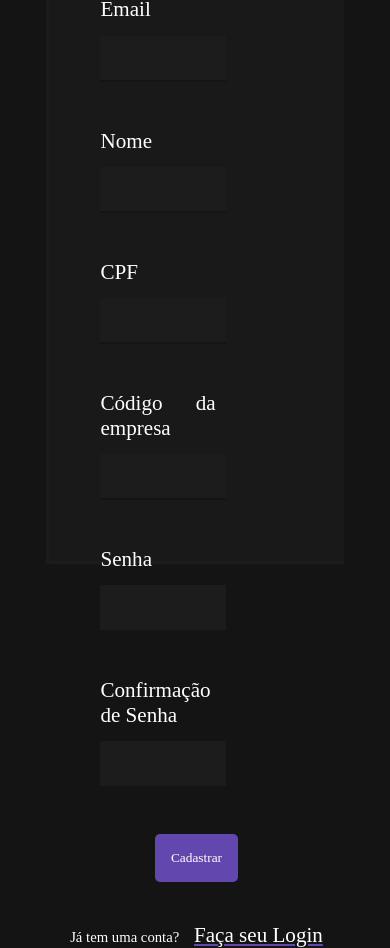
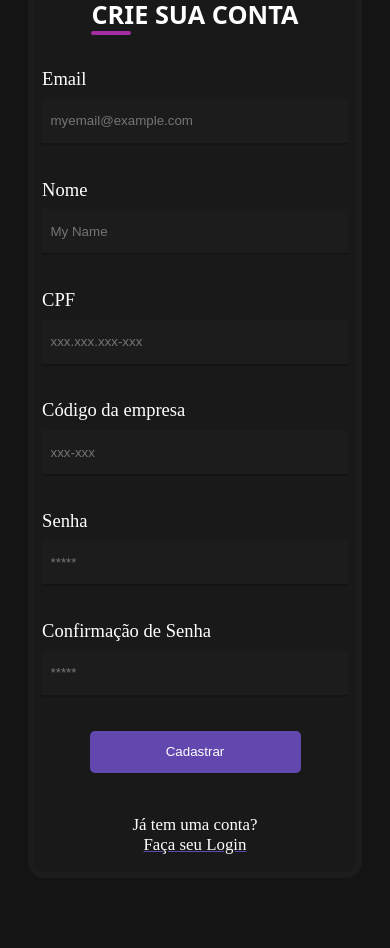
Before and after one commit to PI-Streamoon/streamsecure, a website: page site/public/cadastro.html in a window 390 px wide. Shown: the part 238-1186 px from the top of the page. Drawn offline with Linux system fonts and the light colour scheme; a web font is replaced by a local one.

Commit message:
Finalizando a responsividade do Login/Cadastro

```diff
--- a/site/public/cadastro.html
+++ b/site/public/cadastro.html
@@ -1,13 +1,19 @@
 <!DOCTYPE html>
 <html lang="en">
-
   <head>
-    <meta charset="UTF-8">
-    <meta name="viewport" content="width=device-width, initial-scale=1.0">
+    <meta charset="UTF-8" />
+    <meta name="viewport" content="width=device-width, initial-scale=1.0" />
     <title>Cadastro</title>
-    <link href='https://fonts.googleapis.com/css?family=Amiko' rel='stylesheet'>
-    <link rel="stylesheet" href="css/styleCadastro.css">
-    <link rel="shortcut icon" href="features/img/logo.ico" type="image/x-icon">
+    <link
+      href="https://fonts.googleapis.com/css?family=Amiko"
+      rel="stylesheet"
+    />
+    <link rel="stylesheet" href="css/styleCadastro.css" />
+    <link
+      rel="shortcut icon"
+      href="features/img/logo.ico"
+      type="image/x-icon"
+    />
   </head>
 
   <body>
@@ -15,7 +21,7 @@
       <div id="cadastro">
         <div id="container">
           <div id="imagemLogo">
-                    <img id="logo" src="features/img/logo.png" alt="">
+            <img id="logo" src="features/img/logo.png" alt="" />
           </div>
           <div id="title">
             <h1>CRIE SUA CONTA</h1>
@@ -23,61 +29,75 @@
           </div>
 
           <div class="container-inputs">
-
+            <div class="part-input">
               <div class="inputs">
                 <p>Email</p>
-                        <input type="text" id="emailUsuario">
+                <input type="text" id="emailUsuario" placeholder="myemail@example.com"/>
               </div>
               <div class="inputs">
                 <p>Nome</p>
-                        <input type="text" id="nomeUsuario">
+                <input type="text" id="nomeUsuario" placeholder="My Name"/>
               </div>
+            </div>
+
+            <div class="part-input">
               <div class="inputs">
                 <p>CPF</p>
-                        <input type="text" id="cpfUsuario">
+                <input type="text" id="cpfUsuario" placeholder="xxx.xxx.xxx-xxx" />
               </div>
               <div class="inputs">
                 <p>Código da empresa</p>
-                        <input type="text" id="codEmpresa">
+                <input type="text" id="codEmpresa" placeholder="xxx-xxx"/>
               </div>
+            </div>
+
+            <div class="part-input">
               <div class="inputs">
                 <p>Senha</p>
-                        <input type="text" id="senhaUsuario">
+                <input type="password" id="senhaUsuario" placeholder="*****"/>
               </div>
               <div class="inputs">
                 <p>Confirmação de Senha</p>
-                        <input type="text" id="confSenha">
+                <input type="password" id="confSenha" placeholder="*****"/>
               </div>
 
             </div>
+          </div>
           <button onclick="registerUser()">Cadastrar</button>
-                <p>Já tem uma conta? &nbsp;&nbsp; <a href="">Faça seu Login</a></p>
+          <p class="centralizar">Já tem uma conta?  <a href="./login.html">Faça seu Login</a></p>
         </div>
-            <img id="astronautaImg"
+        <img
+          id="astronautaImg"
           src="features/img/16162432-astronauta-dos-desenhos-animados-planetas-cometa-no-espaco-sideral-vetor 1.png"
-                alt="">
+          alt=""
+        />
       </div>
     </div>
   </body>
-
 </html>
 <script>
-
   function registerUser() {
     var nomeVar = nomeUsuario.value;
     var cpfVar = cpfUsuario.value;
     var codEmpresaVar = codEmpresa.value;
-        var emailVar = emailUsuario.value;//Obrigatório
-        var psswdVar = senhaUsuario.value;//Obrigatório
+    var emailVar = emailUsuario.value; //Obrigatório
+    var psswdVar = senhaUsuario.value; //Obrigatório
     var confPsswdVar = confSenha.value;
 
-        var verif_blank = psswdVar == "" && emailVar == "" && confPsswdVar == "" && nomeVar == "" && cpfVar == "" && codEmpresaVar == "";
+    var verif_blank =
+      psswdVar == "" &&
+      emailVar == "" &&
+      confPsswdVar == "" &&
+      nomeVar == "" &&
+      cpfVar == "" &&
+      codEmpresaVar == "";
     var verif_Psswd = psswdVar != confPsswdVar || confPsswdVar == "";
-        var verif_emailUser = emailVar.indexOf('@') == -1 || emailVar == '';
+    var verif_emailUser = emailVar.indexOf("@") == -1 || emailVar == "";
     var verifCpf = cpfVar.length < 11;
 
     //Verificações
-        if (verif_blank) {//Nenhum campo preenchido
+    if (verif_blank) {
+      //Nenhum campo preenchido
       alert("Todos os campos estão vazios, preencha-os corretamente!");
       return false;
     } else {
@@ -98,32 +118,31 @@
     fetch("/usuarios/cadastrar", {
       method: "POST",
       headers: {
-                "Content-Type": "application/json"
+        "Content-Type": "application/json",
       },
       body: JSON.stringify({
         nomeServer: nomeVar,
         cpfServer: cpfVar,
         empresaServer: codEmpresaVar,
         emailServer: emailVar,
-                senhaServer: psswdVar
+        senhaServer: psswdVar,
+      }),
     })
-        }).then(function (resposta) {
-
+      .then(function (resposta) {
         console.log("resposta: ", resposta);
 
         if (resposta.ok) {
           alert("Cadastro realizado com sucesso! Redirecionando para o Login");
 
-                setTimeout(window.location = "login.html", 2000);
-
+          setTimeout((window.location = "login.html"), 2000);
         } else {
-                throw ("Houve um erro ao tentar realizar o cadastro!");
+          throw "Houve um erro ao tentar realizar o cadastro!";
         }
-        }).catch(function (resposta) {
+      })
+      .catch(function (resposta) {
         console.log(`#ERRO: ${resposta}`);
       });
 
     return false;
-
   }
 </script>
--- a/site/public/css/login.css
+++ b/site/public/css/login.css
@@ -125,6 +125,8 @@ body{
     margin-top: 4.8vh;
     font-family: AbeeZee;
     font-size: 2.5vh;
+    display: flex;
+    align-items: center;
 }
 
 #cadastro a {
@@ -393,14 +395,14 @@ body{
         border-radius: 0 0 2vh 2vh;
         border: #1D1C1C solid 0.8vh;
         height: 80%;
-        width: 80%;
+        width: 90%;
         box-sizing: border-box;
     }
 
     #cadastro #astronautaImg {
         object-fit: cover;
         height: 20%;
-        width: 80%;
+        width: 90%;
         border-radius: 2vh 2vh 0 0;
     }
 
@@ -409,13 +411,13 @@ body{
         justify-content: flex-start;
         width: 100%;
         margin-top: 1vh;
-        margin-bottom: 2vh;
+        margin-bottom: 1vh;
     }
 
     #cadastro #logo {
         margin-left: 1.5vw;
         background-size: cover;
-        height: 6vh;
+        height: 5vh;
     }
 
     #cadastro h1 {
@@ -465,8 +467,14 @@ body{
     #cadastro p {
         margin-top: 4.8vh;
         font-size: 2vh;
+    }
+
+    #cadastro .centralizar{
         display: flex;
-    }
+        flex-direction: column;
+        align-items: center;
+        justify-content: center;
+      }
 
     #cadastro a {
         font-size: 2vh;
--- a/site/public/css/styleCadastro.css
+++ b/site/public/css/styleCadastro.css
@@ -1,6 +1,6 @@
-*{
-    font-family: Amiko;
-}
+@import url("https://fonts.googleapis.com/css2?family=ABeeZee&family=Amiko&display=swap");
+@import url("https://fonts.googleapis.com/css2?family=Roboto&display=swap");
+
 body {
   margin: 0;
   background-color: #141414;
@@ -30,12 +30,12 @@ body {
   align-items: center;
   background-color: #191919;
   height: 90vh;
-    width: 35vw;
+  width: 45vw;
   border-bottom-left-radius: 2vh;
   border-top-left-radius: 2vh;
-    border-top: #1D1C1C solid 3px;
-    border-bottom: #1D1C1C solid 3px;
-    border-left: #1D1C1C solid 3px;
+  border-top: #1d1c1c solid 3px;
+  border-bottom: #1d1c1c solid 3px;
+  border-left: #1d1c1c solid 3px;
   box-sizing: border-box;
 }
 
@@ -58,68 +58,83 @@ body {
 #cadastro #logo {
   margin-left: 1.5vw;
   background-size: cover;
-    height: 8vh;
+  height: 6vh;
 }
 
 #cadastro h1 {
-    color: #FFFFFF;
+  color: #ffffff;
   margin: 0;
   font-size: 4vh;
-    font-family: 'Amiko', system-ui, -apple-system, BlinkMacSystemFont, 'Segoe UI', Roboto, Oxygen, Ubuntu, Cantarell, 'Open Sans', 'Helvetica Neue', sans-serif;
+  font-family: "Amiko", system-ui, -apple-system, BlinkMacSystemFont, "Segoe UI",
+    Roboto, Oxygen, Ubuntu, Cantarell, "Open Sans", "Helvetica Neue", sans-serif;
 }
 
 #cadastro #textUnderline {
-    background-color: #A32DA3;
+  background-color: #a32da3;
   width: 65px;
   height: 5px;
   border-radius: 20px;
   margin-top: 0;
 }
 
-#container .container-input{
+#container .container-inputs {
   display: flex;
-
-    width: 50%;
+  flex-direction: column;
+  align-items: center;
+  justify-content: center;
+  width: 100%;
   height: 80%;
-    background-color: rebeccapurple;
 }
 
-#cadastro input {
+.container-inputs .part-input {
+  display: flex;
+  align-items: center;
+  flex-direction: row;
+  justify-content: space-around;
+  width: 100%;
+  height: 30%;
+}
+
+.part-input .inputs {
+  width: auto;
+  height: 100%;
+}
+
+.container-inputs .part-input .inputs input {
   border-bottom: #141414 solid 2px;
   border-bottom: #141414 solid 2px;
-    width: 8vw;
+  width: 35vh;
   height: 5vh;
-    background-color: #1D1C1C;
-    color: #FFFFFF;
-    border-top: #1D1C1C;
-    border-left: #1D1C1C;
-    border-right: #1D1C1C;
-    margin-top: 1.5vh;
+  background-color: #1d1c1c;
+  color: #ffffff;
+  border-top: #1d1c1c;
+  border-left: #1d1c1c;
+  border-right: #1d1c1c;
+  margin-top: 1vh;
   outline: none;
   transition: 0.3s;
   padding-left: 1vh;
 }
 
-#cadastro input:focus{
-    border-bottom: #6248AE solid 2px;
+#cadastro input:focus {
+  border-bottom: #6248ae solid 2px;
 }
 
 #cadastro .inputs p {
   margin: 0;
-    color: #FFFFFF;
+  color: #ffffff;
   margin-bottom: 0.1vh;
-    margin-top: 5.5vh;
-    font-size: 2.5vh;
+  margin-top: 5vh;
+  font-size: 2.2vh;
   font-family: AbeeZee;
 }
 
 #cadastro button {
-    background-color: #6248AE;
-    color: #FFFFFF;
+  background-color: #6248ae;
+  color: #ffffff;
   border-radius: 5px;
-    height: 6vh;
+  height: 7vh;
   width: 35vh;
-    margin-top: 5.5vh;
   border: none;
   transition: 0.3s;
 }
@@ -130,62 +145,176 @@ body {
 }
 
 #cadastro p {
-    color: #FFFFFF;
-    margin-top: 4.8vh;
+  color: #ffffff;
+  margin-top: 3vh;
   font-family: AbeeZee;
-    font-size: 2.5vh;
+  font-size: 2vh;
 }
 
 #cadastro a {
-    color: #FFFFFF;
-    text-decoration-color: #6248AE;
+  color: #ffffff;
+  text-decoration-color: #6248ae;
   font-family: AbeeZee;
-    font-size: 2.5vh;
+  font-size: 2vh;
 }
 /* Fim cadastro */
 
 /* == ÍNICIO MOBILE CADASTRO == */
-@media(max-width: 767px){
-    #cadastro{
+@media (max-width: 767px) {
+  #backgroundCadastro {
+    width: 100%;
+    background-color: #141414;
+    height: 140vh;
     display: flex;
     justify-content: center;
-        width: 85vw;
+    align-items: center;
+    flex-direction: column;
+  }
+
+  #cadastro {
+    display: flex;
+    justify-content: center;
+    align-items: center;
     flex-direction: column-reverse;
+    height: 95%;
+    width: 95%;
+    position: relative;
+  }
+
+  #cadastro #container {
+    display: flex;
+    flex-direction: column;
+    justify-content: flex-start;
     align-items: center;
-        text-align: justify;
+    background-color: #191919;
+    border-radius: 0 0 2vh 2vh;
+    border: #1d1c1c solid 0.8vh;
+    height: fit-content;
+    width: 90%;
+    box-sizing: border-box;
   }
-    #cadastro #imagemLogo{
+
+  #cadastro #astronautaImg {
+    object-fit: cover;
+    height: 10%;
+    width: 90%;
+    border-radius: 2vh 2vh 0 0;
+  }
+
+  #cadastro #imagemLogo {
+    display: flex;
+    justify-content: flex-start;
+    width: 100%;
     margin-top: 1vh;
+    margin-bottom: 1vh;
+  }
+
+  #cadastro #logo {
+    margin-left: 1vw;
+    background-size: cover;
+    height: 4vh;
+  }
+
+  #cadastro h1 {
+    color: #FFFFFF;
+    margin: 0;
+    font-size: 3vh;
+    font-family: 'Amiko', system-ui, -apple-system, BlinkMacSystemFont, 'Segoe UI', Roboto, Oxygen, Ubuntu, Cantarell, 'Open Sans', 'Helvetica Neue', sans-serif;
+  }
+
+  #cadastro #textUnderline {
+    background-color: #A32DA3;
+    width: 40px;
+    height: 4px;
+    border-radius: 20px;
+    margin-top: 0;
     margin-bottom: 2vh;
   }
-    #imagemLogo #logo{
-        height: 8vh;
+
+  #container .container-inputs {
+    display: flex;
+    flex-direction: column;
+    align-items: center;
+    justify-content: center;
+    width: 100%;
+    height: fit-content;
   }
-    #cadastro .inputs{
-        width: 60%;
+
+  .container-inputs .part-input {
+    display: flex;
+    align-items: center;
+    flex-direction: column;
+    justify-content: center;
+    width: 100%;
+    height: 40%;
   }
-    #cadastro .inputs input{
-        width: 100%;
+
+
+  .container-inputs .part-input .inputs{
+    margin: 2vh 0 ;
   }
-    #cadastro button{
-        width: max-content;
-        padding: 1rem;
-        height: max-content;
+
+  .container-inputs .part-input .inputs input {
+    border-bottom: #141414 solid 2px;
+    border-bottom: #141414 solid 2px;
+    width: 35vh;
+    height: 5vh;
+    background-color: #1d1c1c;
+    color: #ffffff;
+    border-top: #1d1c1c;
+    border-left: #1d1c1c;
+    border-right: #1d1c1c;
+    outline: none;
+    transition: 0.3s;
+    padding-left: 1vh;
   }
-    #cadastro #container{
-        width: 90%;
-        border-radius: 0%;
+
+  #cadastro input:focus {
+    border-bottom: #6248ae solid 2px;
   }
-    #cadastro #astronautaImg {
-        width: 90%;
-        border-top-left-radius: 2vh;
-        border-top-right-radius: 2vh;
-        border-bottom-left-radius: 0;
-        border-bottom-right-radius: 0;
-        height: 10vh;
+
+  #cadastro .inputs p {
+    margin: 0;
+    color: #ffffff;
+    font-size: 2.2vh;
+    font-family: AbeeZee;
   }
-    #cadastro p{
-        font-size: 92%;
+
+  #cadastro button {
+    background-color: #6248ae;
+    color: #ffffff;
+    border-radius: 5px;
+    height: 5vh;
+    width: 25vh;
+    border: none;
+    transition: 0.3s;
+    margin: 2vh 0;
+  }
+
+  #cadastro button:hover {
+    cursor: pointer;
+    background-color: #6f5bad;
+  }
+
+  #cadastro p {
+    color: #ffffff;
+    margin-top: 3vh;
+    font-family: AbeeZee;
+    font-size: 2vh;
+  }
+
+  #cadastro .centralizar{
+    display: flex;
+    flex-direction: column;
+    align-items: center;
+    justify-content: center;
+  }
+
+  #cadastro a {
+    color: #ffffff;
+    text-decoration-color: #6248ae;
+    font-family: AbeeZee;
+    font-size: 2vh;
   }
 }
 
--- a/site/public/css/styleIndex.css
+++ b/site/public/css/styleIndex.css
@@ -7,6 +7,10 @@
   margin: 0;
   padding: 0;
   box-sizing: border-box;
+}
+
+html{
+ scroll-behavior: smooth ;
 }
 
 body {
```
Also changed, not shown: site/public/index.html (+5 -5 lines), site/public/js/product.js (+0 -15 lines), site/public/login.html (+1 -1 lines). Lines whose indentation alone changed are shown as unchanged.
